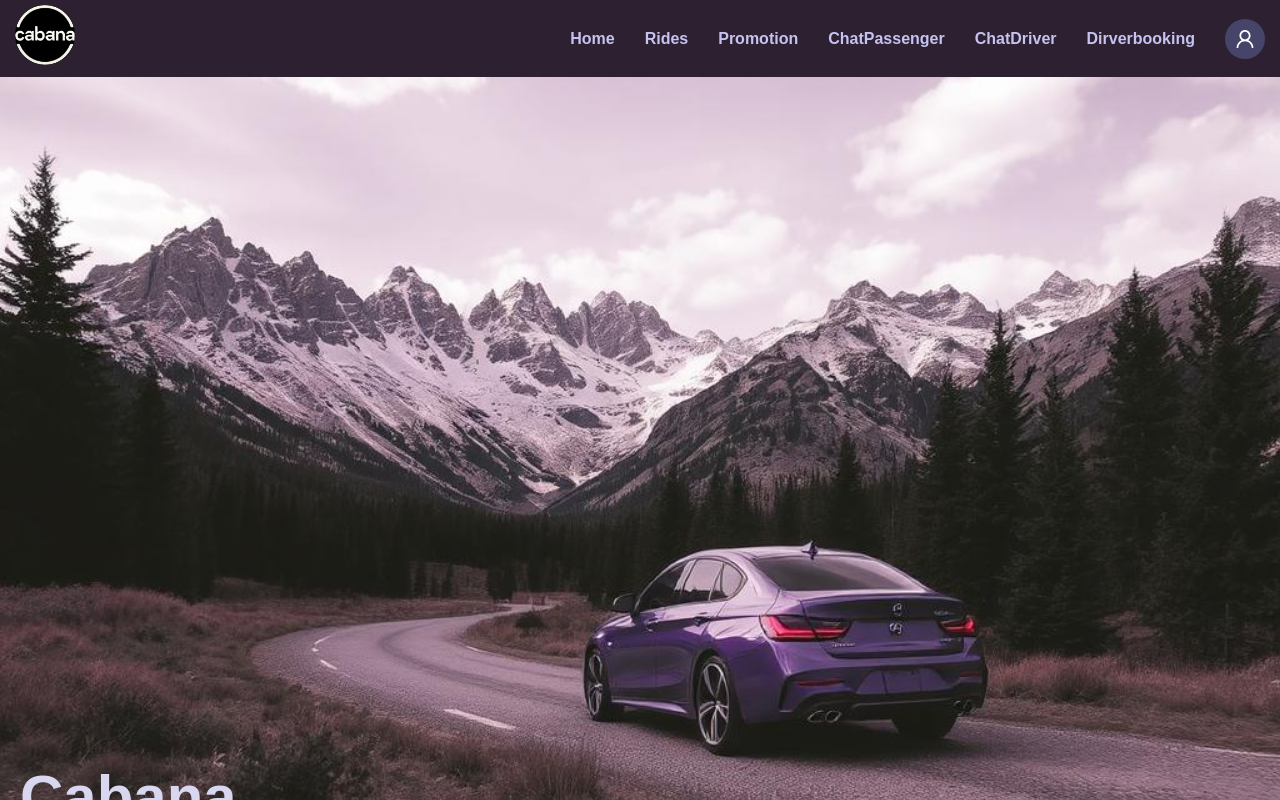
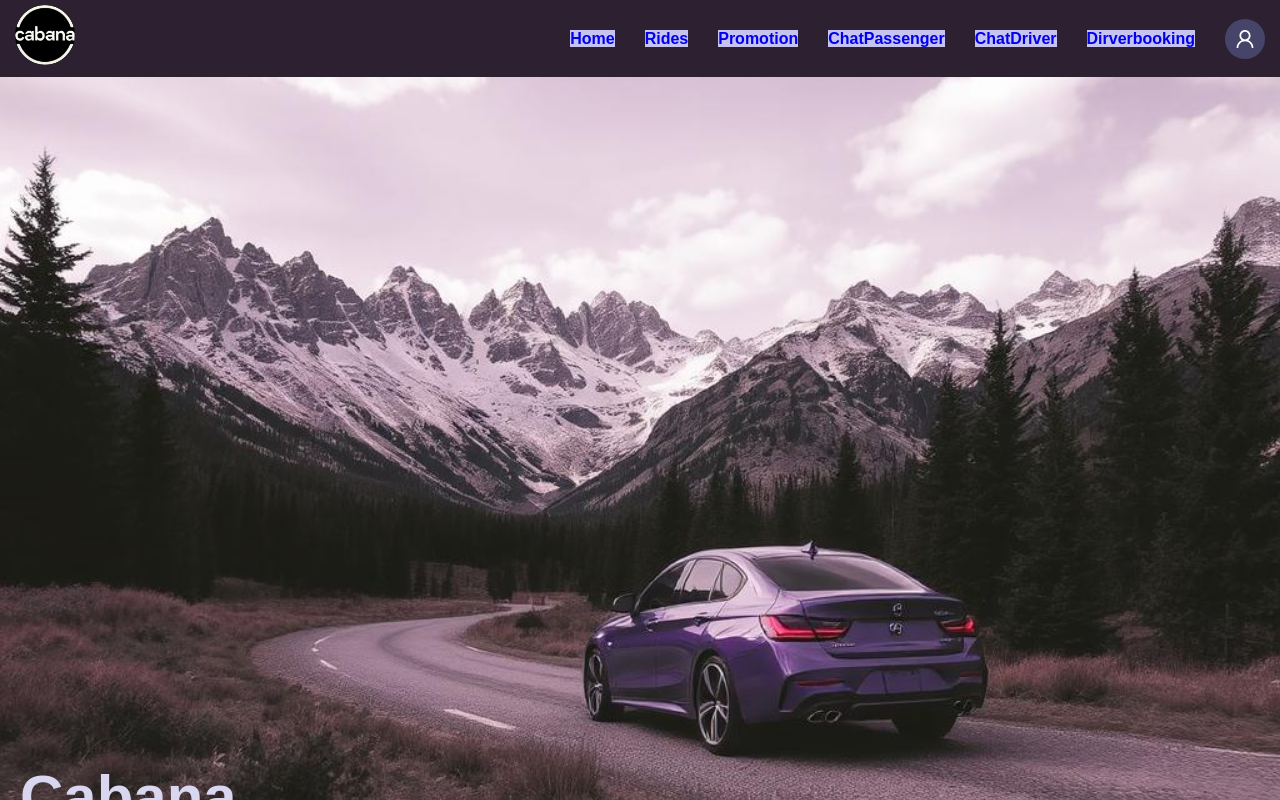
Before and after one commit to NonLuong/se06, a React (Vite) app in the folder frontend/: page / in a window 1280 px wide. Shown: the top 800 px of the page. Built offline with nearby package versions, Linux system fonts and the light colour scheme; no server answers.

Commit message:
navbarlast1

```diff
--- a/frontend/src/components/Navbar/Navbar.css
+++ b/frontend/src/components/Navbar/Navbar.css
@@ -22,12 +22,12 @@
 
 .navbar .nav-links li a {
   text-decoration: none; /* ลบขีดเส้นใต้ */
-  color: #c6c3f1; /* สีของข้อความ */
+  background-color: #c6c3f1; /* สีของข้อความ */
   font-size: 16px;
 }
 
 .navbar .nav-links li a:hover {
-  color: #8c62a5; /* สีข้อความเมื่อ hover */
+  background-color: #8c62a5; /* สีข้อความเมื่อ hover */
   transition: color 0.3s;
 }
 
```
